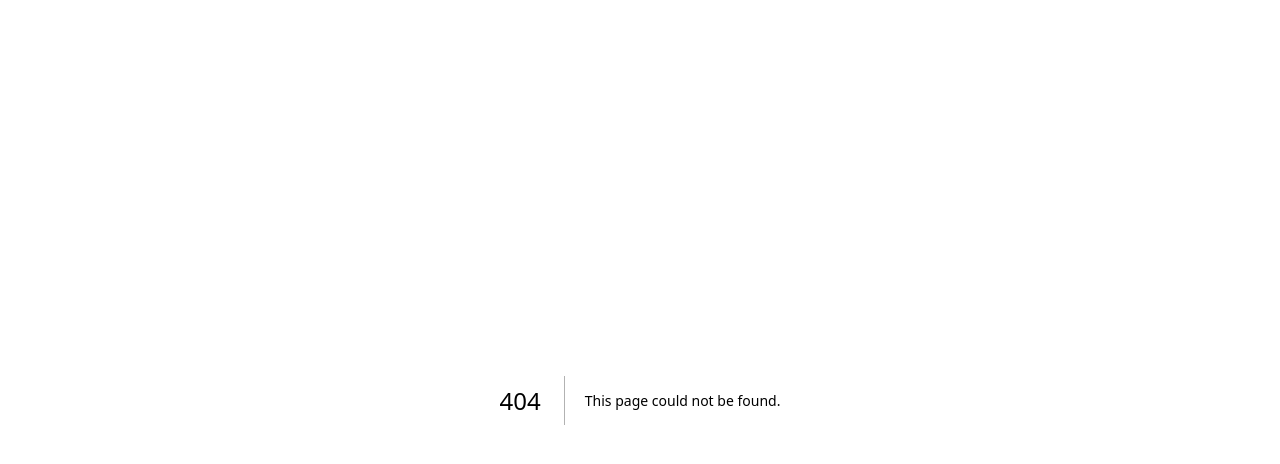
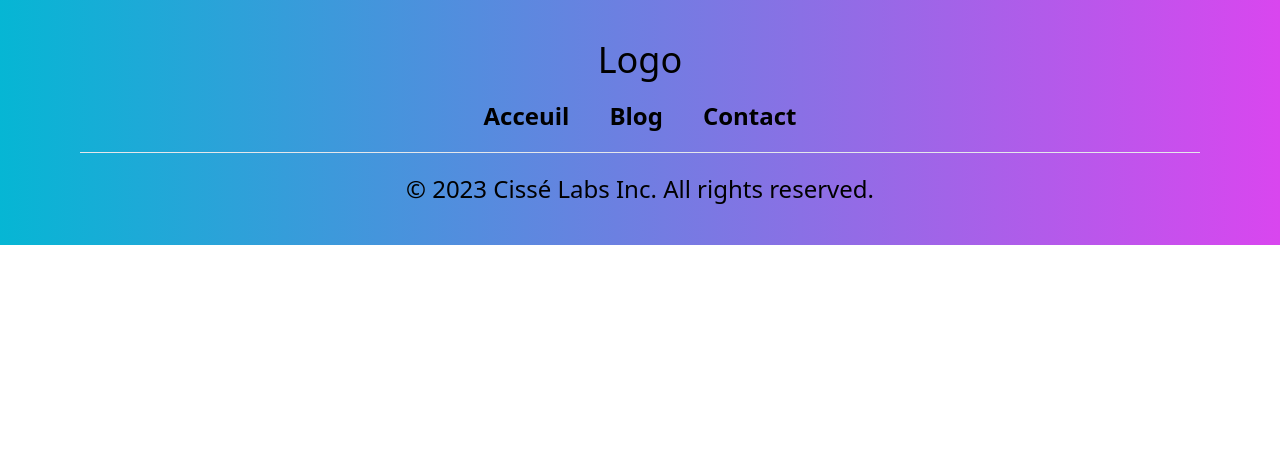
Before and after one commit to tcisse/next-blog, a Next.js app: page /components/Footer in a window 1280 px wide. Before the commit this address had no page. Shown: the top 464 px of the page. Built offline with nearby package versions, Linux system fonts and the light colour scheme.

Commit message:
- add footer section

```diff
--- /dev/null
+++ b/src/pages/components/Footer.jsx
@@ -0,0 +1,29 @@
+import React from "react";
+import Link from "next/link";
+
+export default function Footer() {
+  return (
+    <footer className="w-full bg-gradient-to-r from-cyan-500 to-fuchsia-500">
+      <div className="flex flex-col justify-center mx-auto space-y-5 py-10 relative">
+        <div className="text-center text-4xl">Logo</div>
+        <div>
+          <div className="space-x-10 text-2xl text-center font-bold">
+            <Link className="hover:underline hover:text-fuchsia-500" href="/">
+              Acceuil
+            </Link>
+            <Link className="hover:underline hover:text-fuchsia-500" href="/">
+              Blog
+            </Link>
+            <Link className="hover:underline hover:text-fuchsia-500" href="/">
+              Contact
+            </Link>
+          </div>
+        </div>
+        <hr className="mb-5 mx-20" />
+        <div className="text-center text-2xl">
+          © 2023 Cissé Labs Inc. All rights reserved.
+        </div>
+      </div>
+    </footer>
+  );
+}
--- a/src/pages/index.jsx
+++ b/src/pages/index.jsx
@@ -3,6 +3,7 @@ import Navbar from "./components/Navbar";
 import Hero from "./components/Hero";
 import ArticleCard from "./components/ArticleCard";
 import Newsletter from "./components/Newsletter";
+import Footer from "./components/Footer";
 
 export default function index() {
   return (
@@ -11,6 +12,7 @@ export default function index() {
       <Hero />
       <ArticleCard />
       <Newsletter />
+      <Footer />
     </div>
   );
 }
```
Also changed, not shown: public/assets/blob.svg (added), public/assets/wave-haikei.svg (added), src/pages/blog.jsx (added).
